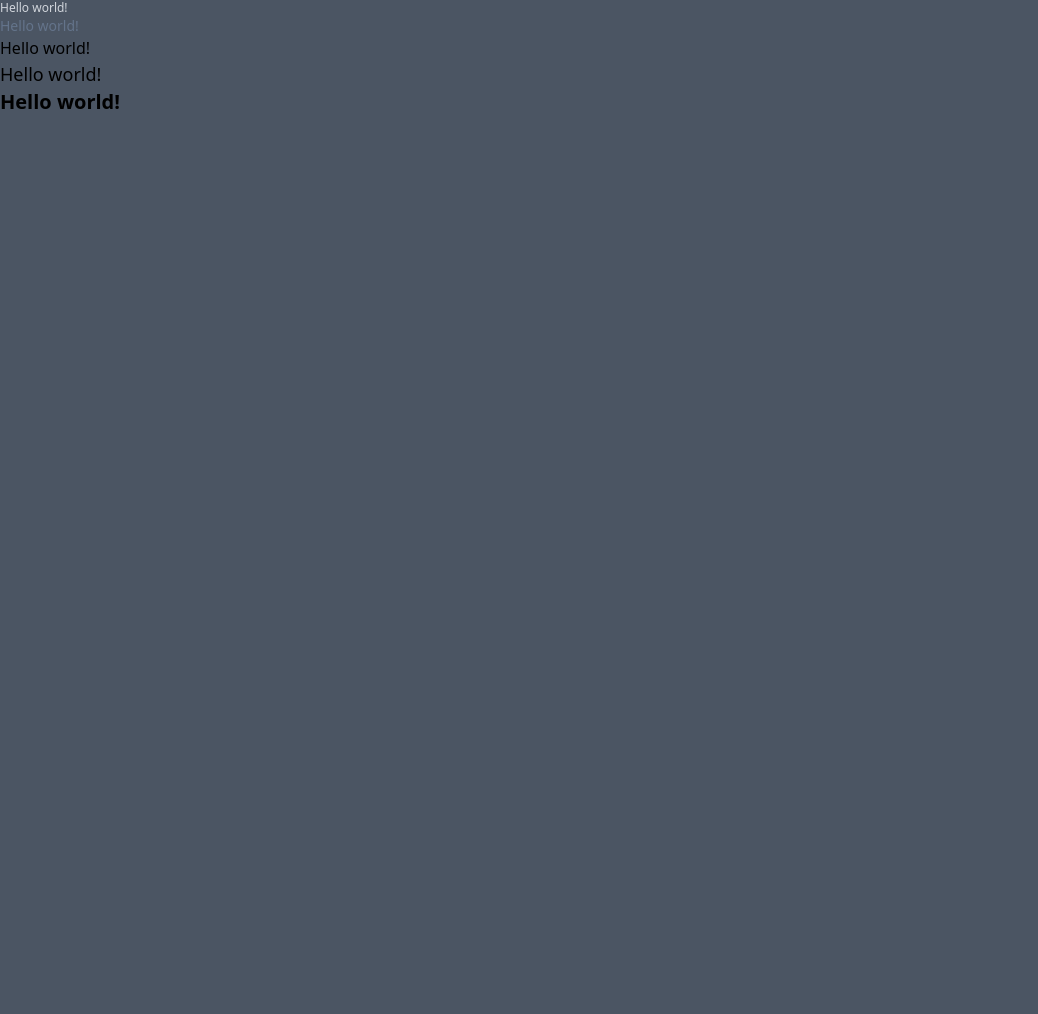
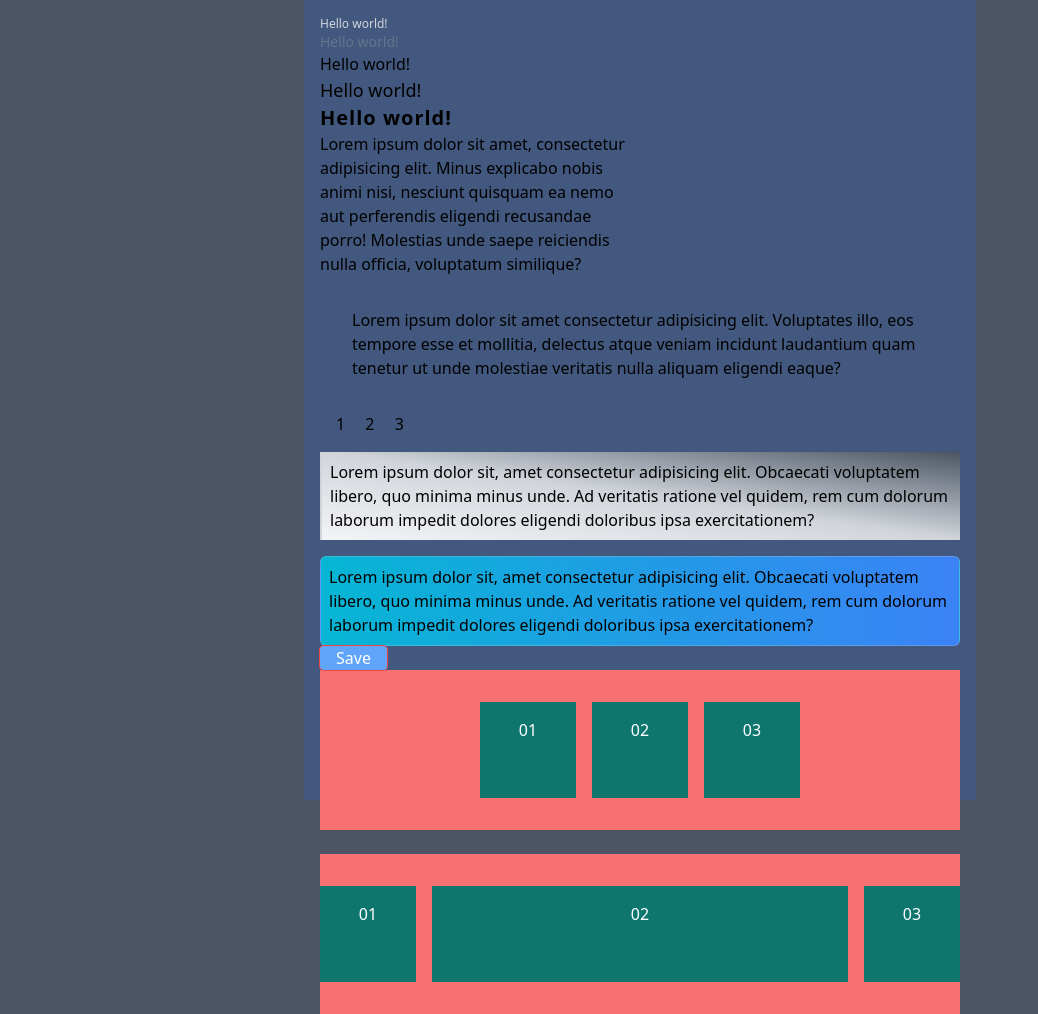
Before and after one commit to inacio000/TailwindCSS, a website: page src/index.html in a window 1280 px wide. Shown: the whole page, without its empty margins (0-1038 px from the left). Before the commit the page ends 800 px from the top, so only its background shows below. Drawn offline with nearby package versions, Linux system fonts and the light colour scheme; files that its build step writes are made by us from their sources.

Commit message:
Add type classes concepts

```diff
--- a/src/index.html
+++ b/src/index.html
@@ -1,15 +1,75 @@
 <!doctype html>
 <html>
+
 <head>
     <meta charset="UTF-8">
     <meta name="viewport" content="width=device-width, initial-scale=1.0">
     <link href="/dist/output.css" rel="stylesheet">
 </head>
+
 <body class="bg-gray-600">
+    <div class="p-4 max-w-2xl h-screen m-auto bg-blue-600 bg-opacity-20">
         <h1 class="text-xs text-gray-300">Hello world!</h1>
         <h1 class="text-sm text-slate-500">Hello world!</h1>
         <h1 class="text-base">Hello world!</h1>
         <h1 class="text-lg">Hello world!</h1>
-  <h1 class="text-xl font-bold">Hello world!</h1>
+        <h1 class="text-xl font-bold tracking-wider">Hello world!</h1>
+        <p class="text-left w-1/2">Lorem ipsum dolor sit amet, consectetur adipisicing elit. Minus explicabo nobis animi
+            nisi,
+            nesciunt quisquam ea nemo aut perferendis eligendi recusandae porro! Molestias unde saepe reiciendis nulla
+            officia, voluptatum similique?</p>
+
+        <!-- SPACING -> padding -->
+        <div class="p-4 m-4">
+            Lorem ipsum dolor sit amet consectetur adipisicing elit. Voluptates illo, eos tempore esse et mollitia,
+            delectus atque veniam incidunt laudantium quam tenetur ut unde molestiae veritatis nulla aliquam eligendi
+            eaque?
+        </div>
+        <!-- SPACE BETWEEN -->
+        <div class="m-4 space-x-4">
+            <span>1</span>
+            <span>2</span>
+            <span>3</span>
+        </div>
+        <!-- BORDERS & BACKGROUND GRADIENT -->
+        <div class="p-2 mb-4 border-l-2 border-gray-300 bg-gradient-to-bl from-gray-600 via-gray-300 to-gray-100">Lorem
+            ipsum dolor sit, amet consectetur adipisicing elit.
+            Obcaecati voluptatem libero, quo minima minus unde. Ad veritatis ratione vel quidem, rem cum dolorum laborum
+            impedit dolores eligendi doloribus ipsa exercitationem?</div>
+
+        <!-- border radius -->
+        <div
+            class="p-2 border border-gray-300 rounded-md border-opacity-25 bg-gradient-to-r from-cyan-500 to-blue-500 bg-opacity-10">
+            Lorem ipsum dolor sit, amet consectetur
+            adipisicing elit. Obcaecati voluptatem libero, quo minima minus unde. Ad veritatis ratione vel quidem, rem
+            cum dolorum laborum impedit dolores eligendi doloribus ipsa exercitationem?</div>
+        <button class="bg-blue-400 px-4 rounded text-white ring-1 ring-red-500">Save</button>
+
+        <!-- FLEXBOX -->
+        <div class="flex justify-center items-center space-x-4 bg-red-400 h-40">
+            <div class="bg-teal-700 w-24 h-24 p-4 text-white text-center">
+                01
+            </div>
+            <div class="bg-teal-700 w-24 h-24 p-4 text-white text-center">
+                02
+            </div>
+            <div class="bg-teal-700 w-24 h-24 p-4 text-white text-center">
+                03
+            </div>
+        </div>
+        <br>
+        <div class="flex justify-center items-center space-x-4 bg-red-400 h-40">
+            <div class="bg-teal-700 w-24 h-24 p-4 text-white text-center">
+                01
+            </div>
+            <div class="bg-teal-700 flex-grow flex-shrink-0 w-24 h-24 p-4 text-white text-center">
+                02
+            </div>
+            <div class="bg-teal-700 w-24 h-24 p-4 text-white text-center">
+                03
+            </div>
+        </div>
+    </div>
 </body>
+
 </html>
```
Lines whose indentation alone changed are shown as unchanged.
